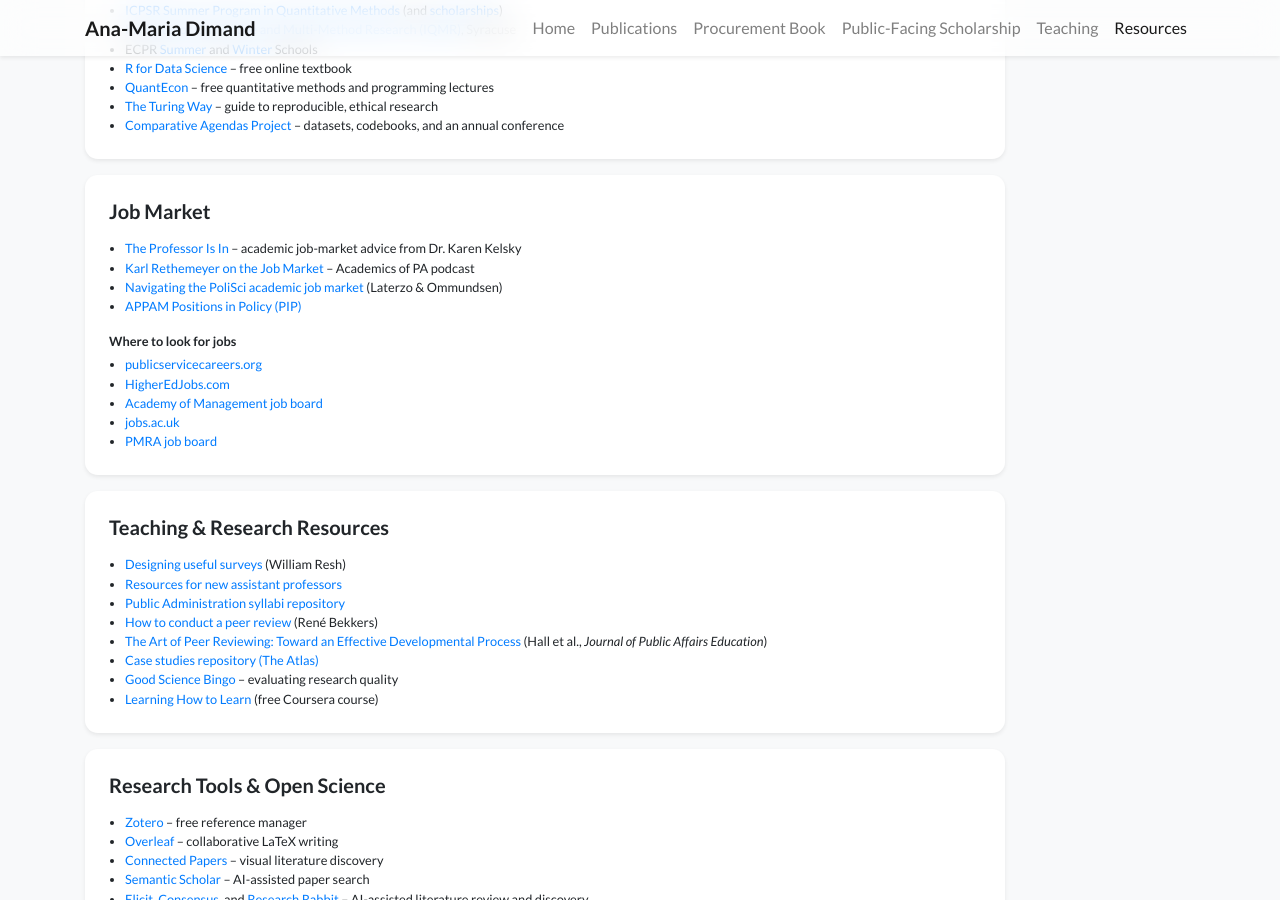
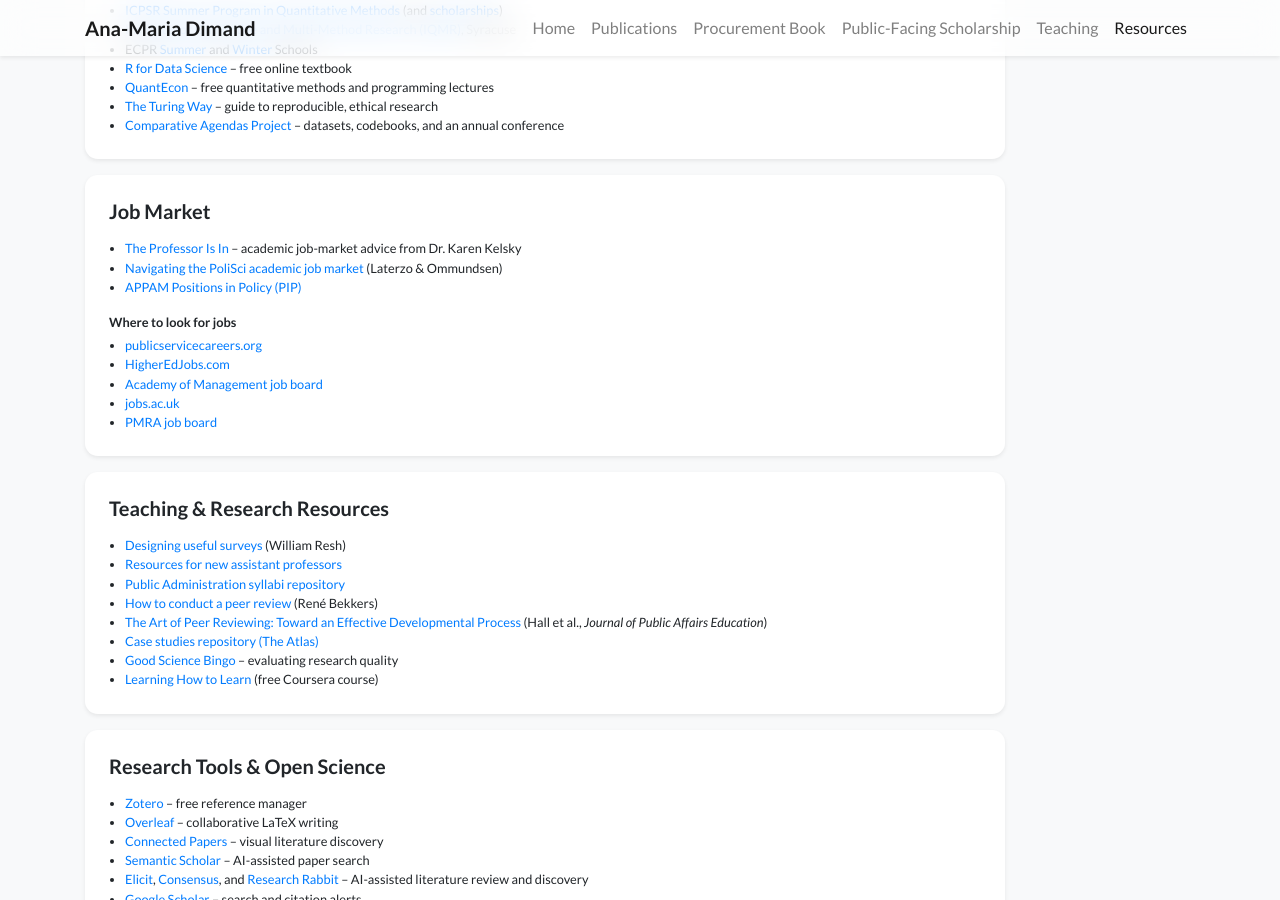
Before and after one commit to anamariadimand/anamariadimand.github.io, a Jekyll site: the page built from resources.html, in a window 1280 px wide and 900 px high, scrolled down 2733 px. Built offline with Jekyll 4.4.1, drawn with Linux system fonts in a browser that asks for light colours; nearby versions of some CDN libraries; a style sheet for code colours, icons or effects is not loaded.

Commit message:
Remove Rethemeyer podcast entry from Resources
Co-Authored-By: Claude Opus 4.8 <noreply@anthropic.com>

```diff
--- a/resources.html
+++ b/resources.html
@@ -196,7 +196,6 @@ navbar_title: Resources
                 <h5 class="mb-3">Job Market</h5>
                 <ul class="small mb-3 pl-3">
                     <li><a href="https://theprofessorisin.com/pearlsofwisdom/" target="_blank">The Professor Is In</a> &ndash; academic job-market advice from Dr. Karen Kelsky</li>
-                    <li><a href="https://academicsofpa.podbean.com/e/14-karl-rethemeyer-on-the-job-market-live-from-mpac/" target="_blank">Karl Rethemeyer on the Job Market</a> &ndash; Academics of PA podcast</li>
                     <li><a href="https://www.dropbox.com/scl/fi/80a74l47pks5q8p0kll8l/NavigatingthePoliSciAcademicJobMarket_LaterzoOmmundsen.pdf?rlkey=ib28s2cq7rvn9qsxgjntj9ozo&dl=0" target="_blank">Navigating the PoliSci academic job market</a> (Laterzo &amp; Ommundsen)</li>
                     <li><a href="http://www.appam.org/events/fall-research-conference/rising-to-the-challenge/conference-activities/#jobservice" target="_blank">APPAM Positions in Policy (PIP)</a></li>
                 </ul>
```
